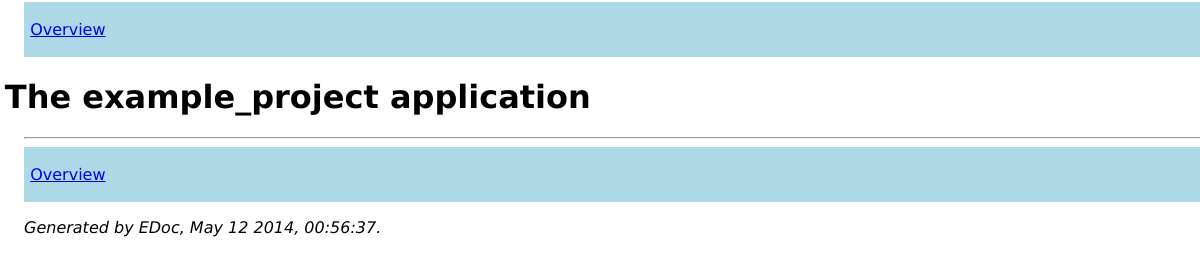
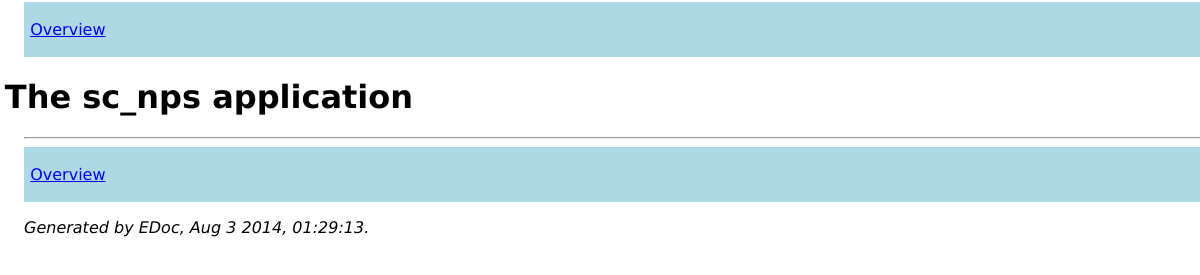
Before and after one commit to StoneCypher/sc_nps, a plain HTML site: page doc/overview-summary.html in a window 1280 px wide. Shown: the part 17-292 px from the top of the page, 0-1200 px from the left. Drawn offline with Linux system fonts and the light colour scheme.

```diff
--- a/doc/overview-summary.html
+++ b/doc/overview-summary.html
@@ -2,15 +2,15 @@
 <html>
 <head>
 <meta http-equiv="Content-Type" content="text/html; charset=UTF-8">
-<title>The example_project application</title>
+<title>The sc_nps application</title>
 <link rel="stylesheet" type="text/css" href="stylesheet.css" title="EDoc">
 </head>
 <body bgcolor="white">
 <div class="navbar"><a name="#navbar_top"></a><table width="100%" border="0" cellspacing="0" cellpadding="2" summary="navigation bar"><tr><td><a href="overview-summary.html" target="overviewFrame">Overview</a></td><td><a href="http://www.erlang.org/"><img src="erlang.png" align="right" border="0" alt="erlang logo"></a></td></tr></table></div>
-<h1>The example_project application</h1>
+<h1>The sc_nps application</h1>
 
 <hr>
 <div class="navbar"><a name="#navbar_bottom"></a><table width="100%" border="0" cellspacing="0" cellpadding="2" summary="navigation bar"><tr><td><a href="overview-summary.html" target="overviewFrame">Overview</a></td><td><a href="http://www.erlang.org/"><img src="erlang.png" align="right" border="0" alt="erlang logo"></a></td></tr></table></div>
-<p><i>Generated by EDoc, May 12 2014, 00:56:37.</i></p>
+<p><i>Generated by EDoc, Aug 3 2014, 01:29:13.</i></p>
 </body>
 </html>
```
Also changed, not shown: doc/index.html (+1 -1 lines), doc/modules-frame.html (+2 -3 lines), doc/packages-frame.html (+1 -1 lines), doc/sc_nps.html (+1 -1 lines), 3 other files.
